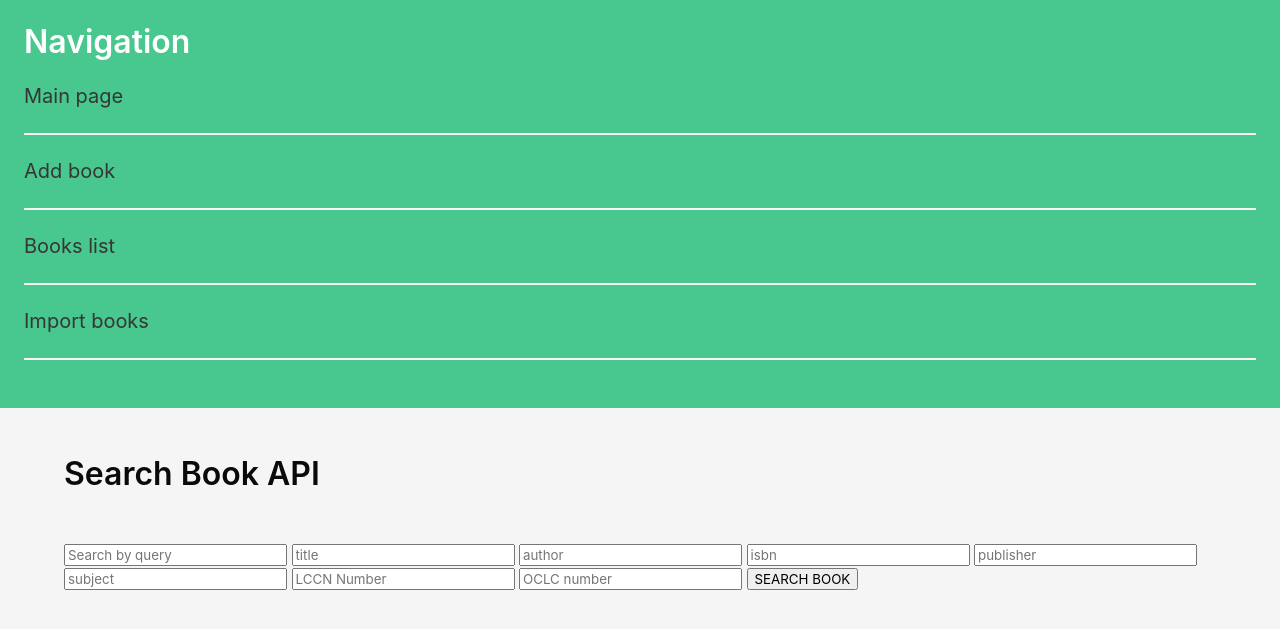
After one commit to Samekmat/BookListTask, a Django app: page /import-books/ in a window 1280 px wide. The commit adds this page. Shown: the top 629 px of the page. Run offline with Django 3.2, Linux system fonts and the light colour scheme.

Commit message:
Release import book(s)

```diff
--- a/BookListTask/urls.py
+++ b/BookListTask/urls.py
@@ -1,6 +1,6 @@
 from django.contrib import admin
 from django.urls import path
-from base.views import index, add_book, book_list, book_page, update_book, delete_book
+from base.views import index, add_book, book_list, book_page, update_book, delete_book, get_books
 
 urlpatterns = [
     path('admin/', admin.site.urls),
@@ -10,4 +10,5 @@ urlpatterns = [
     path('add-book/', add_book, name='add-book'),
     path('update-book/<int:pk>/', update_book, name='update-book'),
     path('delete-book/<int:pk>/', delete_book, name='delete-book'),
+    path('import-books/', get_books, name='get-books'),
 ]
--- a/base/models.py
+++ b/base/models.py
@@ -4,9 +4,9 @@ from django.db import models
 class Book(models.Model):
     title = models.CharField(max_length=200)
     author = models.CharField(max_length=120)
-    publish_date = models.DateField()  # Available formats from default ['%Y-%m-%d', '%m/%d/%Y', '%m/%d/%y']
+    publish_date = models.CharField(max_length=30)
     ISBN = models.CharField(max_length=13)
-    num_of_pages = models.IntegerField()
+    num_of_pages = models.IntegerField(null=True)
     cover_link = models.URLField(default='', blank=True)
     publish_lang = models.CharField(max_length=100)
 
--- a/base/views.py
+++ b/base/views.py
@@ -2,6 +2,7 @@ from django.shortcuts import render, redirect
 from .forms import BookForm
 from .models import Book
 from .filters import BookFilter
+import requests
 
 
 def index(request):
@@ -49,3 +50,96 @@ def delete_book(request, pk):
         book.delete()
         return redirect('book-list')
     return render(request, 'book_delete.html', {'obj': book})
+
+
+def get_books(request):
+    books_found = {}
+    url = f'https://www.googleapis.com/books/v1/volumes?q='
+    if 'query' in request.GET:
+        query = request.GET['query']
+        url += query
+        if 'titleS' in request.GET:
+            title_s = request.GET['titleS']
+            if title_s != '':
+                url += f'+intitle:{title_s}'
+        if 'authorS' in request.GET:
+            author_s = request.GET['authorS']
+            if author_s != '':
+                url += f'+inauthor:{author_s}'
+        if 'isbnS' in request.GET:
+            isbn_s = request.GET['isbnS']
+            if isbn_s != '':
+                url += f'+isbn:{isbn_s}'
+
+        if 'publisherS' in request.GET:
+            publisher_s = request.GET['publisherS']
+            if publisher_s != '':
+                url += f'+inpublisher:{publisher_s}'
+
+        if 'subjectS' in request.GET:
+            subject_s = request.GET['subjectS']
+            if subject_s != '':
+                url += f'+subject:{subject_s}'
+
+        if 'lccnS' in request.GET:
+            lccn_s = request.GET['lccnS']
+            if lccn_s != '':
+                url += f'+lccn:{lccn_s}'
+
+        if 'oclcS' in request.GET:
+            oclc_s = request.GET['oclcS']
+            if oclc_s != '':
+                url += f'+isbn:{oclc_s}'
+
+        response = requests.get(url)
+        data = response.json()
+        books_info = data['items']
+
+        for book in books_info:
+            try:
+                title = ''
+                authors = ''
+                date = ''
+                isbn = []
+                num_of_pg = ''
+                cover = ''
+                language = ''
+
+                if book['volumeInfo']['title']:
+                    title = book['volumeInfo']['title']
+
+                if book['volumeInfo']['authors']:
+                    authors = book['volumeInfo']['authors']
+
+                if book['volumeInfo']['publishedDate']:
+                    date = book['volumeInfo']['publishedDate']
+
+                if book['volumeInfo']['industryIdentifiers']:
+                    isbn = book['volumeInfo']['industryIdentifiers']
+
+                if book['volumeInfo']['pageCount']:
+                    num_of_pg = book['volumeInfo']['pageCount']
+
+                if book['volumeInfo']['imageLinks']['thumbnail']:
+                    cover = book['volumeInfo']['imageLinks']['thumbnail']
+
+                if book['volumeInfo']['language']:
+                    language = book['volumeInfo']['language']
+
+                book_data = Book(
+                    title=title,
+                    author=authors,
+                    publish_date=date,
+                    ISBN=isbn,
+                    num_of_pages=num_of_pg,
+                    cover_link=cover,
+                    publish_lang=language
+                )
+                book_data.save()
+                books_found = Book.objects.all().order_by('-id')
+            except KeyError:
+                pass
+            except Exception as e:
+                print(e)
+
+    return render(request, 'book_search.html', {'books_found': books_found})
--- /dev/null
+++ b/templates/book_search.html
@@ -0,0 +1,40 @@
+{% extends 'base.html' %}
+
+{% block content %}
+
+    <div class="container">
+
+    <div>
+        <h3 class="title has-text-black">Search Book API</h3>
+        <hr/>
+        <form method="GET">
+            <input type="text" name="query" placeholder="Search by query">
+            <input type="text" name="titleS" placeholder="title">
+            <input type="text" name="authorS" placeholder="author">
+            <input type="text" name="isbnS" placeholder="isbn">
+            <input type="text" name="publisherS" placeholder="publisher">
+            <input type="text" name="subjectS" placeholder="subject">
+            <input type="text" name="lccnS" placeholder="LCCN Number">
+            <input type="text" name="oclcS" placeholder="OCLC number">
+            <button type="submit" class="is-rounded is-medium is-warning">SEARCH BOOK</button>
+        </form>
+    </div>
+
+    <div>
+        {% for book in books_found %}
+            <div class="card">
+                <img class="card-image" src="{{ book.cover_link }}" alt="Book image">
+                <div class="card-content">
+                    <p class="card-header-title">Title: {{ book.title }}</p>
+                    <p class="card-header-title">Author: {{ book.author }}</p>
+                    <p class="card-header-title">Publish Date: {{ book.publish_date }}</p>
+                    <p class="card-header-title">Publish language: {{ book.publish_lang }}</p>
+                    <p class="card-header-title">ISBN: {{ book.ISBN }}</p>
+                    <p class="card-header-title">Number Of Pages: {{ book.num_of_pages }}</p>
+                </div>
+            </div>
+
+        {% endfor %}
+    </div>
+    </div>
+{% endblock %}
--- a/templates/navbar.html
+++ b/templates/navbar.html
@@ -7,5 +7,7 @@
         <hr>
         <a class="subtitle has-text-dark" href="{% url 'book-list' %}">Books list</a>
         <hr>
+        <a class="subtitle has-text-dark" href="{% url 'get-books' %}">Import books</a>
+        <hr>
     </div>
 </section>
```
Also changed, not shown: base/migrations/0003_alter_book_publish_date.py (added), base/migrations/0004_alter_book_num_of_pages.py (added).
